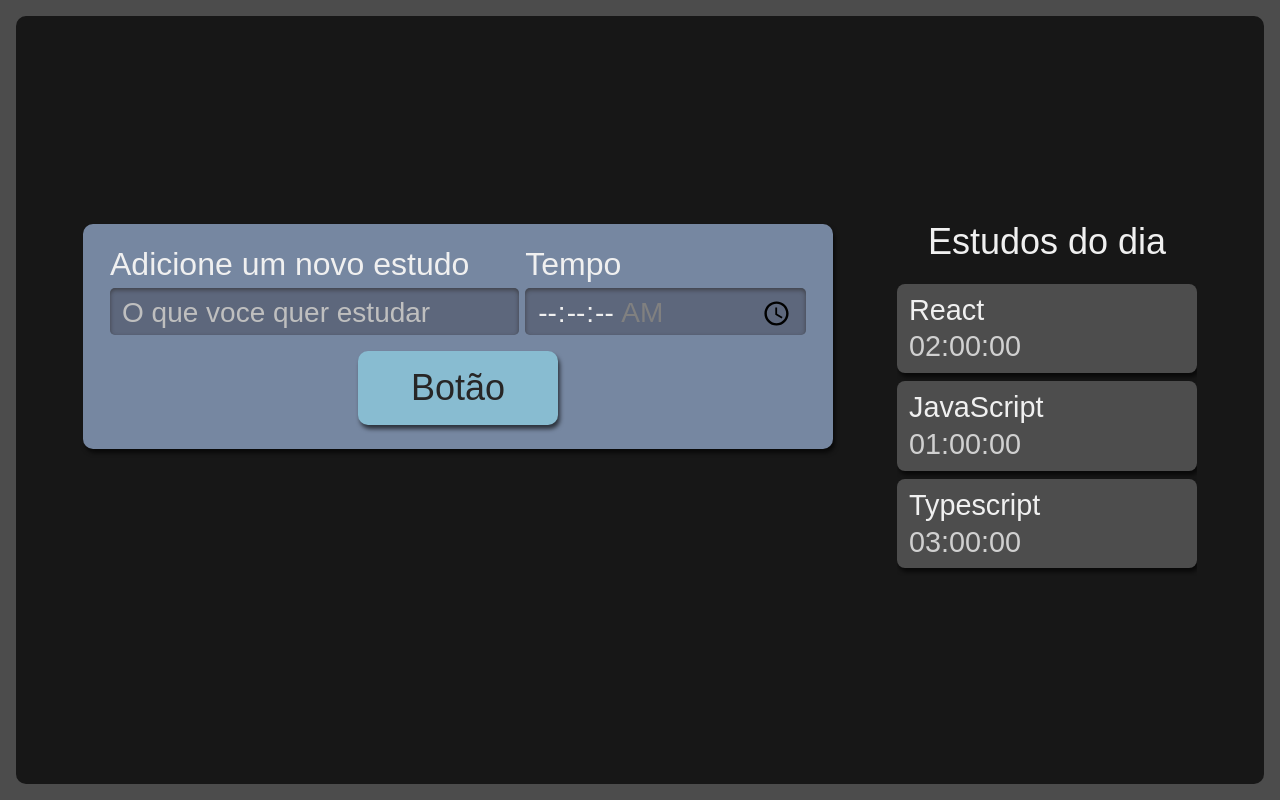
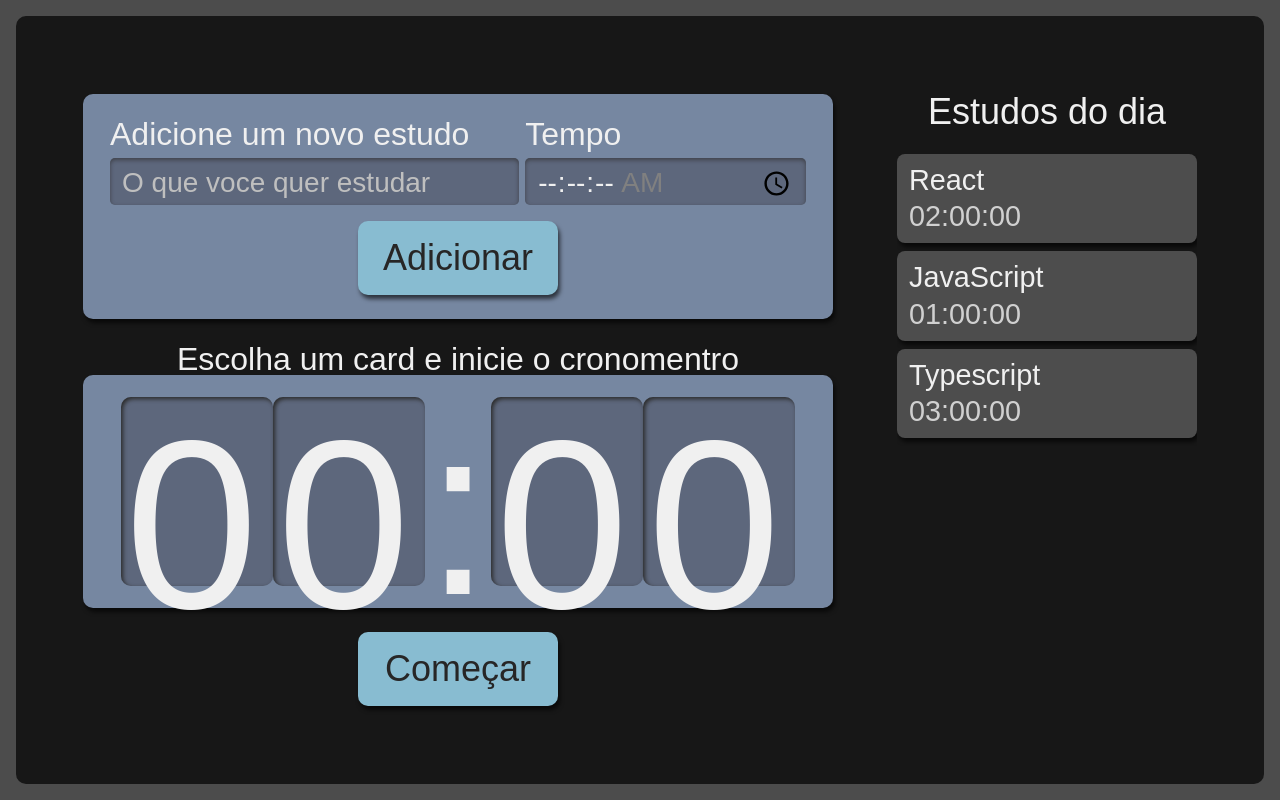
Before and after one commit to junior-apostolo/studies-react-typescript, a React (Create React App) app: page / in a window 1280 px wide. Built offline with nearby package versions, Linux system fonts and the light colour scheme.

Commit message:
utilizando props, refatorando Lista, criando Cronometro

```diff
--- a/src/components/Button/index.tsx
+++ b/src/components/Button/index.jsx
@@ -6,7 +6,7 @@
   render() {
     return (
       <button className={style.botao}>
-        Botão
+        {this.props.children}
       </button>
     )
   }
--- a/src/components/Formulario/index.tsx
+++ b/src/components/Formulario/index.tsx
@@ -33,7 +33,9 @@
             required
             />
         </div>
-        <Button />
+        <Button>
+          Adicionar
+        </Button>
       </form>
     )
   }
--- /dev/null
+++ b/src/components/Lista/Item/index.tsx
@@ -0,0 +1,10 @@
+import style from '../Lista.module.scss'
+
+export default function Item({tarefa, tempo} : {tarefa: string, tempo: string}) {
+  return (
+    <li className={style.item}>
+      <h3>{tarefa}</h3>
+      <span>{tempo}</span>
+    </li>
+  )
+}
--- a/src/components/Lista/index.tsx
+++ b/src/components/Lista/index.tsx
@@ -1,4 +1,5 @@
 import React from "react";
+import Item from "./Item";
 import style from './Lista.module.scss'
 
 function Lista() {
@@ -19,11 +20,11 @@
     <aside className={style.listaTarefas}>
       <h2>Estudos do dia</h2>
       <ul>
-        {tarefas.map((tarefa, index) => (
-          <li key={index} className={style.item}>
-            <h3>{tarefa.tarefa}</h3>
-            <span>{tarefa.tempo}</span>
-          </li>
+        {tarefas.map((item, index) => (
+         <Item
+            key={index}
+            {...item}
+         />
         ))}
       </ul>
     </aside>
--- /dev/null
+++ b/src/components/Timer/Timer.module.scss
@@ -0,0 +1,59 @@
+.cronometro {
+    display: flex;
+    flex-direction: column;
+    align-items: center;
+    grid-area: cronometro;
+
+    .relogioWrapper {
+      align-items: center;
+      background-color: #7687A1;
+      border-radius: 10px;
+      box-shadow: 2px 4px 4px #0000009F;
+      box-sizing: border-box;
+      display: flex;
+      font-size: 5rem;
+      justify-content: center;
+      margin-bottom: 24px;
+      padding: 16px 12px;
+      width: 100%;
+    }
+
+    .titulo {
+      font-size: 2rem;
+    }
+
+    button {
+      background-color: #88bcd1;
+      border-radius: 10px;
+      box-shadow: 2px 4px 4px #0000009F;
+      color: #272626;
+      cursor: pointer;
+      font-size: 1.25rem;
+      padding: 16px;
+      width: 150px;
+
+      &:active {
+        background-color: #7CA6B7;
+        box-shadow: 2px 2px 4px #0000009F inset;
+        cursor: auto;
+      }
+    }
+
+    @media screen and (min-width:1280px) {
+
+      .relogioWrapper{
+        font-size: 15rem;
+      }
+
+      p {
+        font-size: 2rem;
+      }
+
+      button {
+        grid-column-start: span 2;
+        justify-self: center;
+        width: 200px;
+        font-size: 2.25rem;
+      }
+    }
+  }
--- /dev/null
+++ b/src/components/Timer/Watch/Watch.module.scss
@@ -0,0 +1,21 @@
+.relogioNumero {
+    background-color: #5D677C;
+    box-shadow: 2px 2px 4px #2B2B2B inset;
+    height: 3.6rem;
+    width: 3rem;
+    padding: 8px 4px;
+    border-radius: 10px;
+
+    @media screen and (min-width:1280px) {
+      height: 10.8rem;
+      width: 9rem;
+    }
+  }
+
+  .relogioDivisao {
+    height: 4.2rem;
+
+    @media screen and (min-width:1280px) {
+      height: 12.6rem;
+    }
+  }
--- /dev/null
+++ b/src/components/Timer/Watch/index.tsx
@@ -0,0 +1,13 @@
+import style from './Watch.module.scss'
+
+export default function Watch() {
+  return (
+    <>
+      <span className={style.relogioNumero}>0</span>
+      <span className={style.relogioNumero}>0</span>
+      <span className={style.relogioDivisao}>:</span>
+      <span className={style.relogioNumero}>0</span>
+      <span className={style.relogioNumero}>0</span>
+    </>
+  )
+}
--- /dev/null
+++ b/src/components/Timer/index.tsx
@@ -0,0 +1,17 @@
+import Button from "../Button"
+import Watch from "./Watch"
+import style from './Timer.module.scss'
+
+export default function Timer(){
+  return (
+    <div className={style.cronometro}>
+      <p className={style.titulo}>Escolha um card e inicie o cronomentro</p>
+      <div className={style.relogioWrapper}>
+        <Watch/>
+      </div>
+      <Button>
+        Começar
+      </Button>
+    </div>
+  )
+}
--- a/src/pages/App.tsx
+++ b/src/pages/App.tsx
@@ -1,6 +1,7 @@
 import React from 'react';
 import Formulario from '../components/Formulario'
 import Lista  from '../components/Lista';
+import Timer from '../components/Timer';
 import style from './App.module.scss'
 
 function App() {
@@ -8,6 +9,7 @@
     <div className={style.AppStyle}>
       <Formulario />
       <Lista />
+      <Timer/>
     </div>
   );
 }
```
